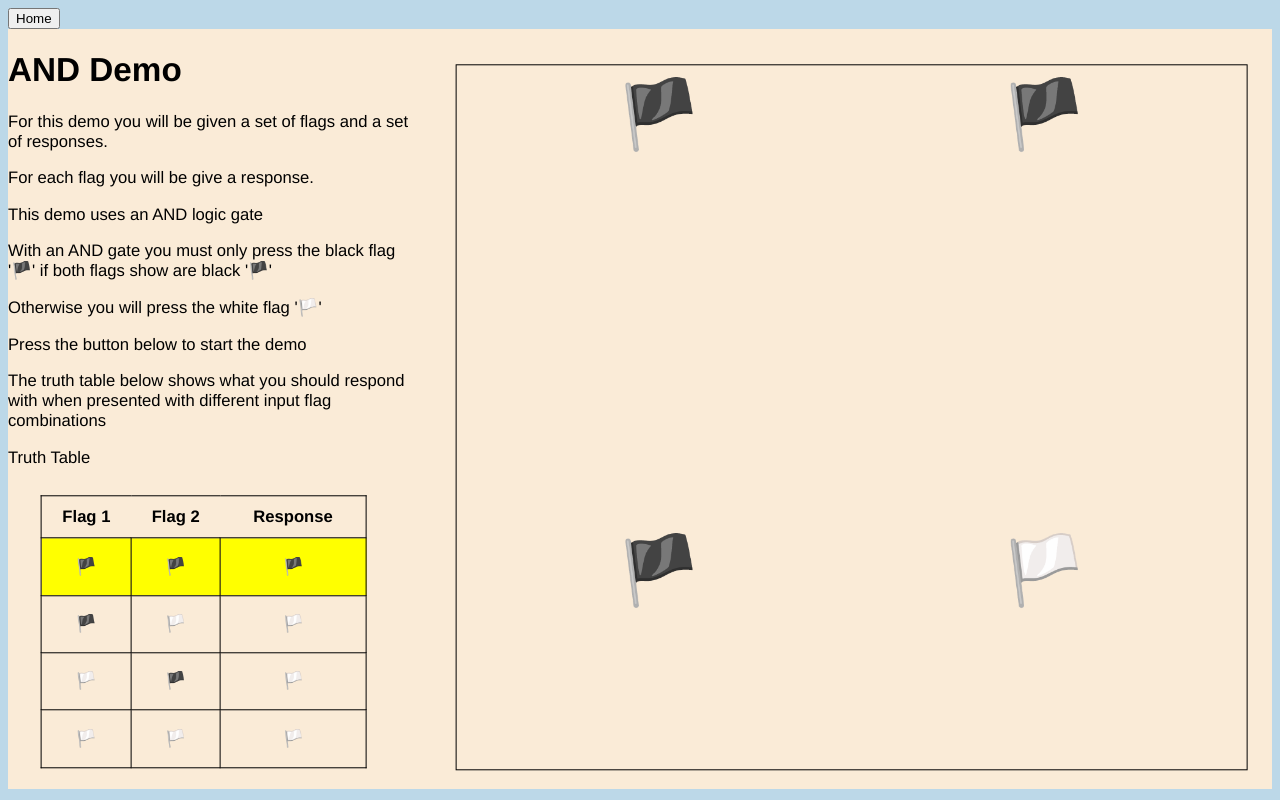
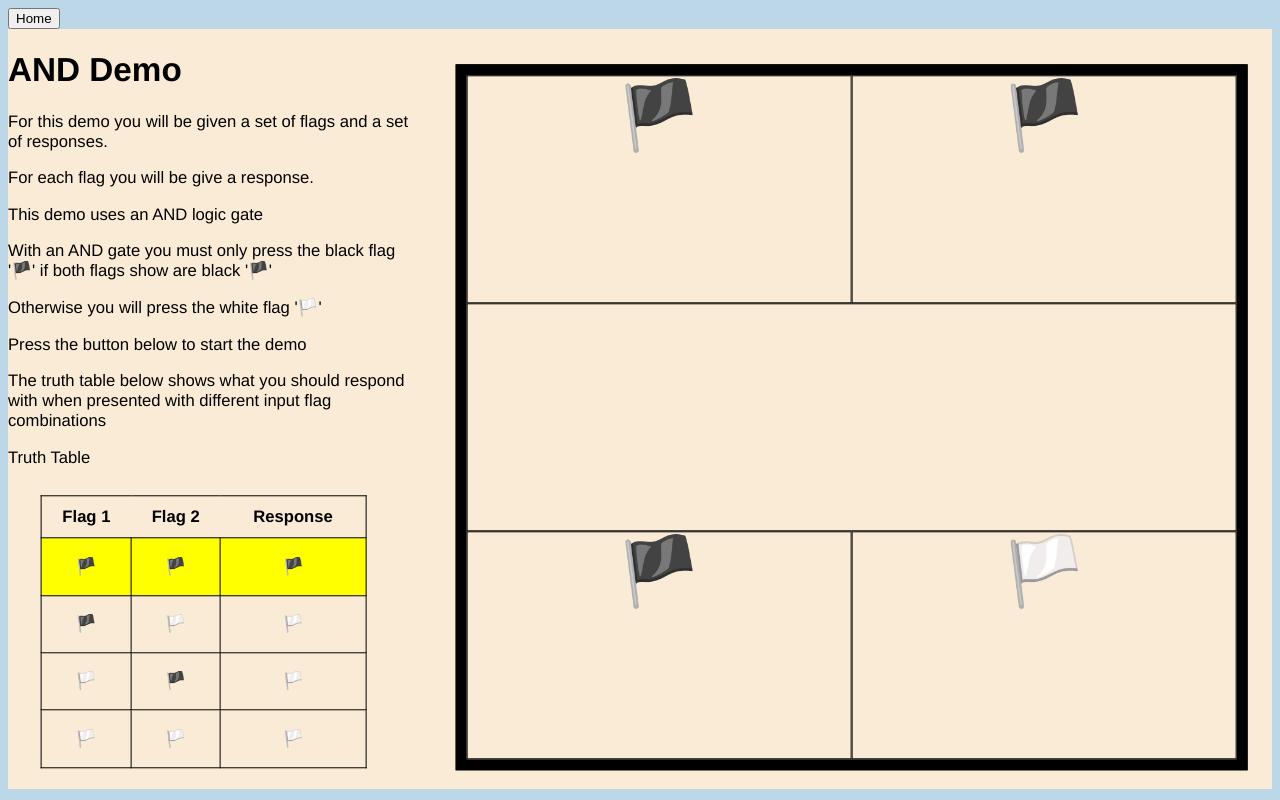
Before and after one commit to Dyroha/Human-Computer, a website: page public/demo.html in a window 1280 px wide. Both pictures are taken after a click on the button "Start Demo". Drawn offline with nearby package versions, Linux system fonts and the light colour scheme; no server answers.

Commit message:
made the game easier to read

```diff
--- a/public/gameStyle.css
+++ b/public/gameStyle.css
@@ -17,11 +17,14 @@
     display: grid;
     grid-template-columns: repeat(2, 1fr);
     grid-template-rows: repeat(3, 1fr);
+    background-color: black;
 }
 
 .flag {
     text-align: center;
     font-size: 4em;
+    border: 1px solid black;
+    background-color: antiquewhite;
 }
 
 .response:hover {
```
